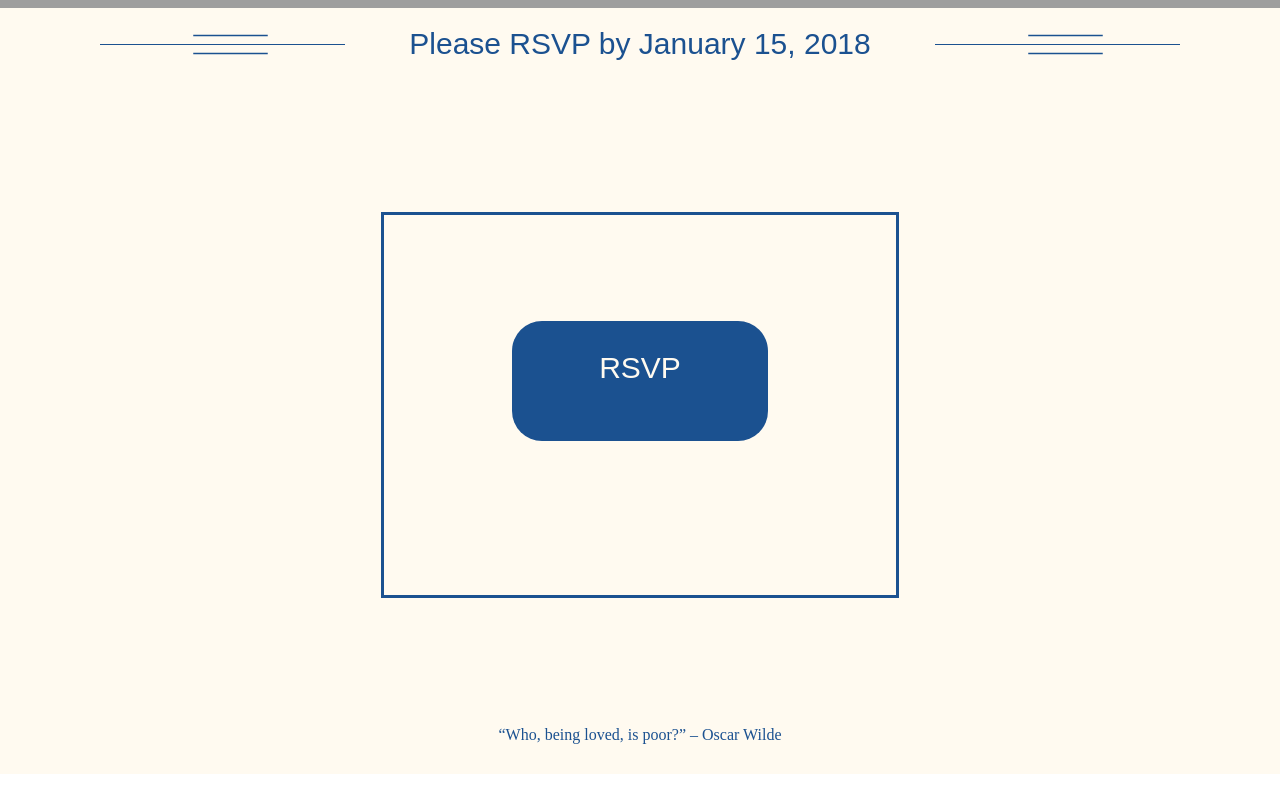
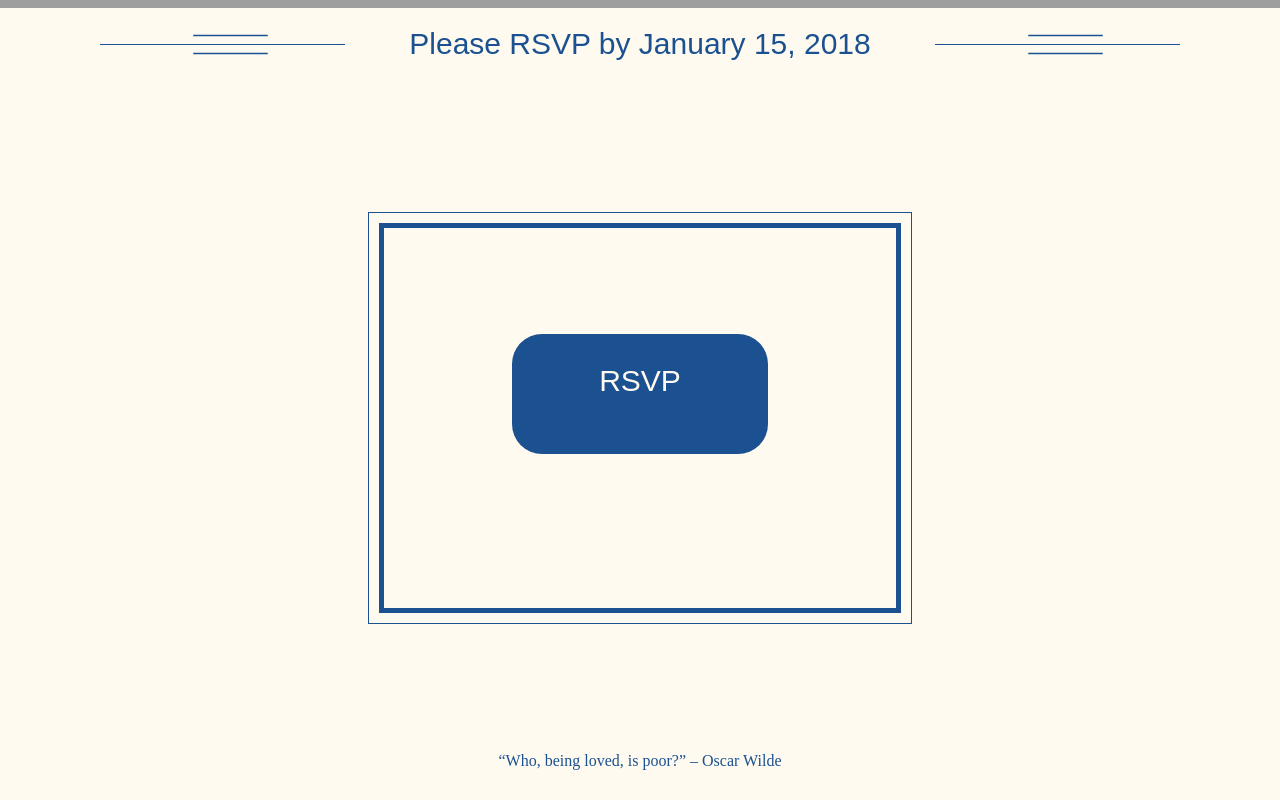
Before and after one commit to necoline/deployed-wedding-site, a React (Create React App) app: page / in a window 1280 px wide. Shown: the part 672-1472 px from the top of the page. Before the commit the page ends 1446 px from the top, so only its background shows below. Built offline with nearby package versions, Linux system fonts and the light colour scheme; grey boxes are pictures that could not be loaded.

Commit message:
add outder border

```diff
--- a/src/App.css
+++ b/src/App.css
@@ -109,12 +109,23 @@
 .inner-box {
   border-color: #1B5190;
   border-style: solid;
+  border-width: 5px;
   width: 40vw;
   height: 30vh;
   display: flex;
   justify-content: center;
   vertical-align: middle;
   padding: 70px 0;
+}
+
+.outer-box {
+  border-color: #1B5190;
+  border-style: solid;
+  border-width: 1px;
+  display: flex;
+  justify-content: center;
+  vertical-align: middle;
+  padding: 10px;
 }
 
 .button {
```
